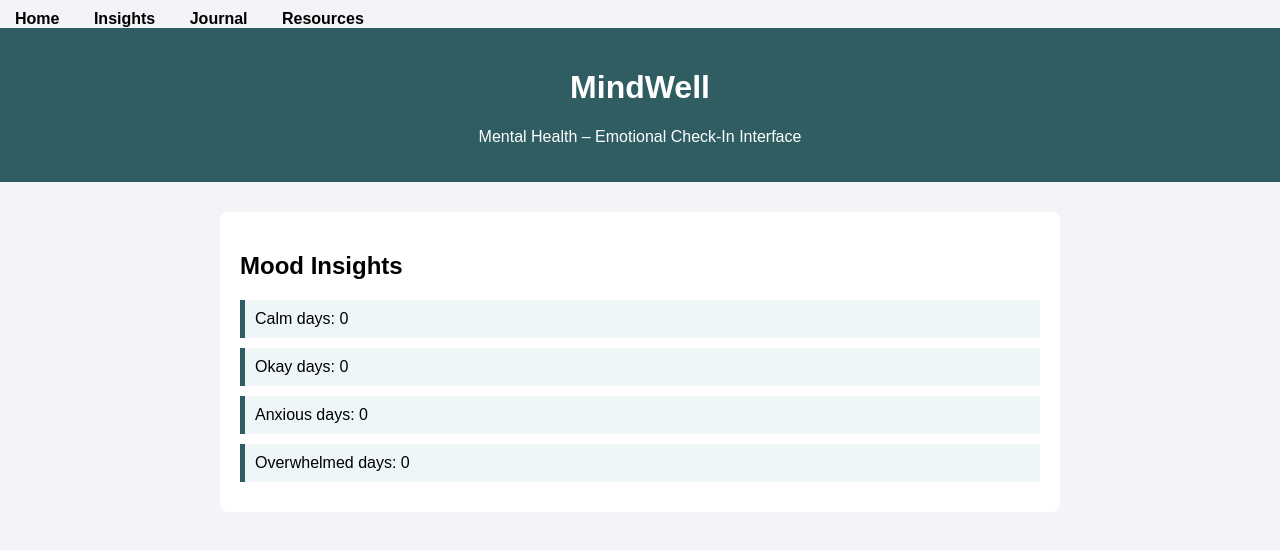
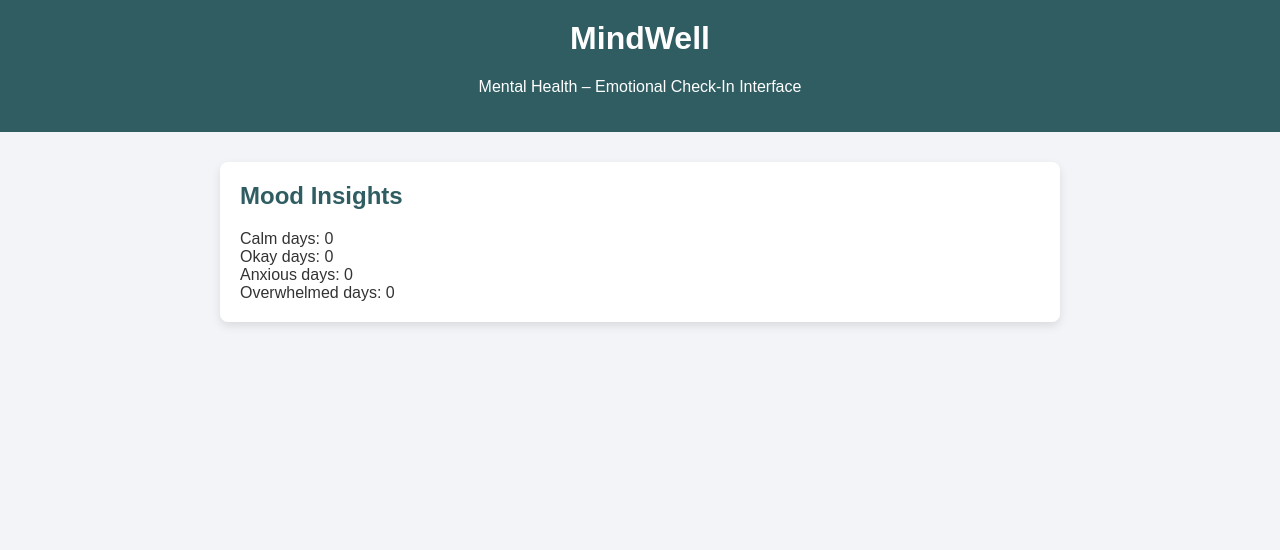
Before and after one commit to mrgold-jpg/mindwell-it390, a website: page insights.html in a window 1280 px wide. Drawn offline with Linux system fonts and the light colour scheme.

Commit message:
Refactor insights.html to clean up and streamline

```diff
--- a/insights.html
+++ b/insights.html
@@ -3,32 +3,7 @@
 <head>
 <meta charset="UTF-8">
 <title>MindWell – Insights</title>
-<nav>
-    <a href="index.html">Home</a>
-    <a href="insights.html">Insights</a>
-    <a href="journal.html">Journal</a>
-    <a href="resources.html">Resources</a>
-</nav>
-<style>
-nav {
-    margin-top: 10px;
-}
-
-nav a {
-    color: black;
-    text-decoration: none;
-    margin: 0 15px;
-    font-weight: bold;
-}
-
-nav a:hover {
-    text-decoration: underline;
-}
-body { font-family: Arial; background:#f2f4f8; margin:0; }
-header { background:#2f5d62; color:white; padding:20px; text-align:center; }
-main { max-width:800px; margin:30px auto; background:white; padding:20px; border-radius:8px; }
-.stat { padding:10px; margin:10px 0; background:#eef6f7; border-left:5px solid #2f5d62; }
-</style>
+<link rel="stylesheet" href="style.css">
 </head>
 <script>
 document.addEventListener("DOMContentLoaded", function () {
```
